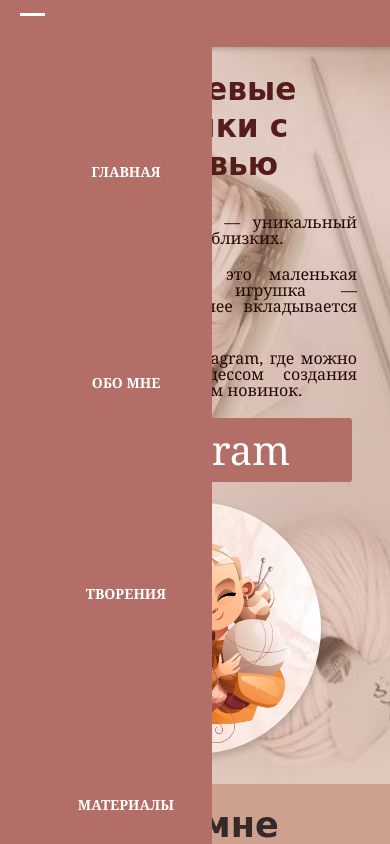
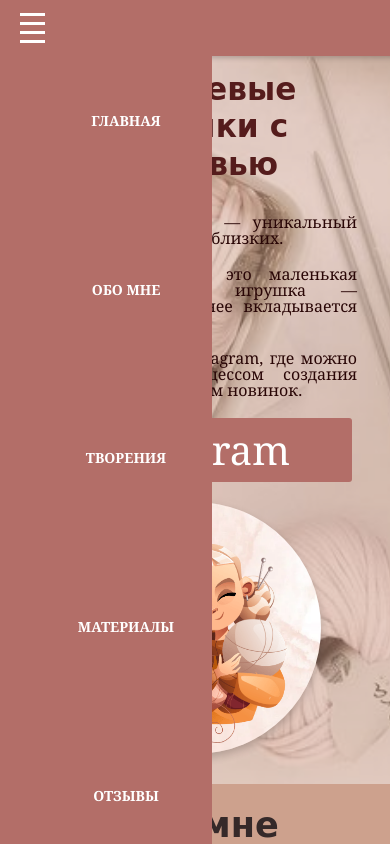
Before and after one commit to Urban-eliz/lab5, a website: page index.html in a window 390 px wide. Both pictures are taken after a click on the element 32 px from the left and 23 px from the top of the page. Shown: the top 844 px of the page. Drawn offline with Linux system fonts and the light colour scheme.

Commit message:
отступы бургер меню + отзывы в меню

```diff
--- a/css/style.css
+++ b/css/style.css
@@ -809,8 +809,7 @@ p, a {
     text-decoration: none;
     color: #ffffff;
     font-weight: bold;
-    padding: 27px 120px;
-    border-radius: 5px;
+    padding: 27px 103px;
     transition: all 0.3s ease; /* Эффект плавного изменения */
 }
 
@@ -864,21 +863,22 @@ section {
         flex-direction: column;
         background-color: #b36e68;
         position: absolute;
-        top: 0; /* Начинаем сверху */
+        top: 30px; /* Начинаем сверху */
         left: 0;
         height: 100vh; /* Занимаем всю длину экрана */
-        width: 40%; /* Занимаем всю ширину экрана */
-        padding-top: 50px;
+        width: 40%; /* Занимаем ширину экрана */
     }
 
     .main-nav ul li {
-        margin: 10px 0;
+        margin: 0px;
         text-align: center; /* Центрируем текст */
+        margin-bottom: 20px;
     }
 
     .main-nav ul li a {
         font-size: 14px; /* Уменьшенный текст для мобильных */
         padding: 10px; /* Уменьшенные отступы */
+
     }
 
     .burger-menu {
@@ -888,6 +888,8 @@ section {
     .main-nav.active ul {
         display: flex;
     }
+
+
 }
 
 /* .feedback-form {
--- a/index.html
+++ b/index.html
@@ -16,9 +16,11 @@
                 <li><a href="#skat">Обо мне</a></li>
                 <li><a href="#igrushki">Творения</a></li>
                 <li><a href="#technologies">Материалы</a></li>
+                <li><a href="#reviews">Отзывы</a></li>
             </ul>
             <div class="burger-menu">
 
+                <span></span>
                 <span></span>
                 <span></span>
                 <span></span>
@@ -174,7 +176,7 @@
         </form>
     </section> -->
 
-    <section class="reviews">
+    <section class="reviews" id="reviews">
         <h2>Отзывы</h2>
         <div id="reviews-container">
             <!-- Здесь будут отображаться отзывы -->
```
